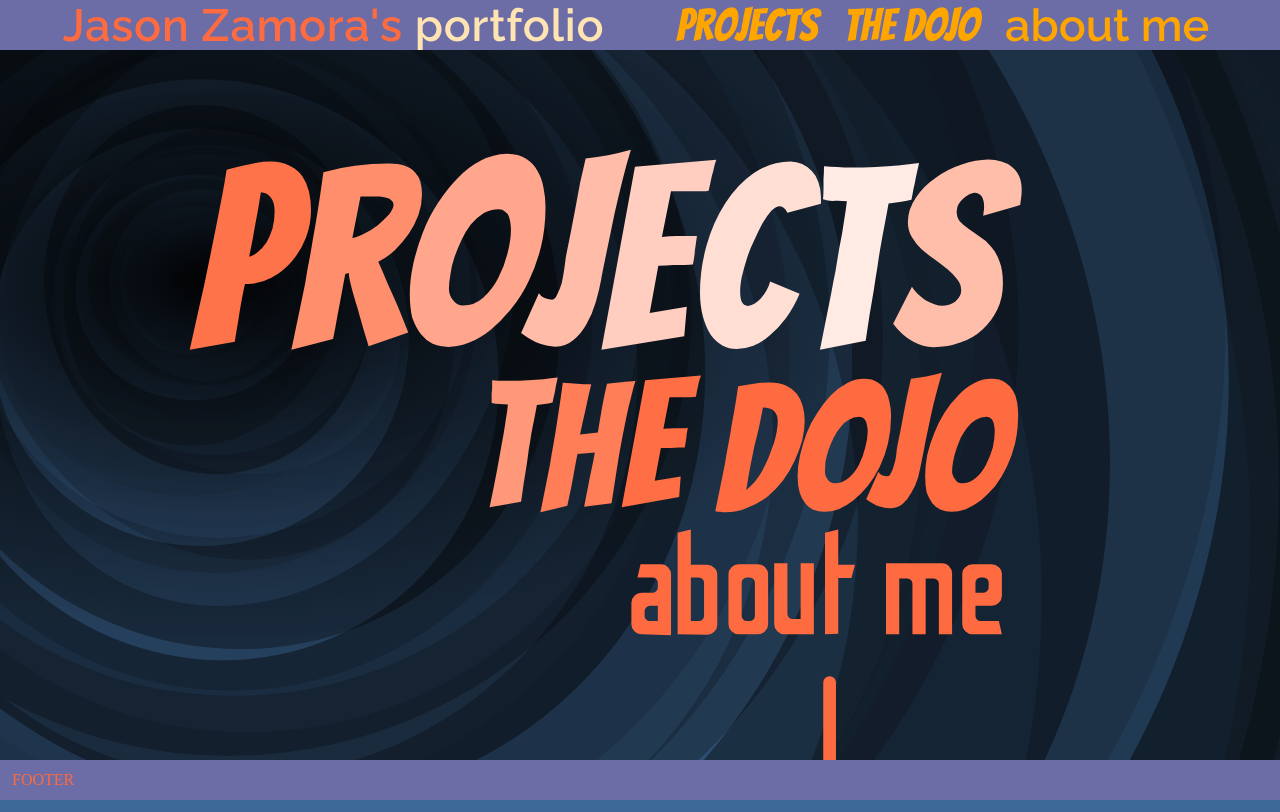
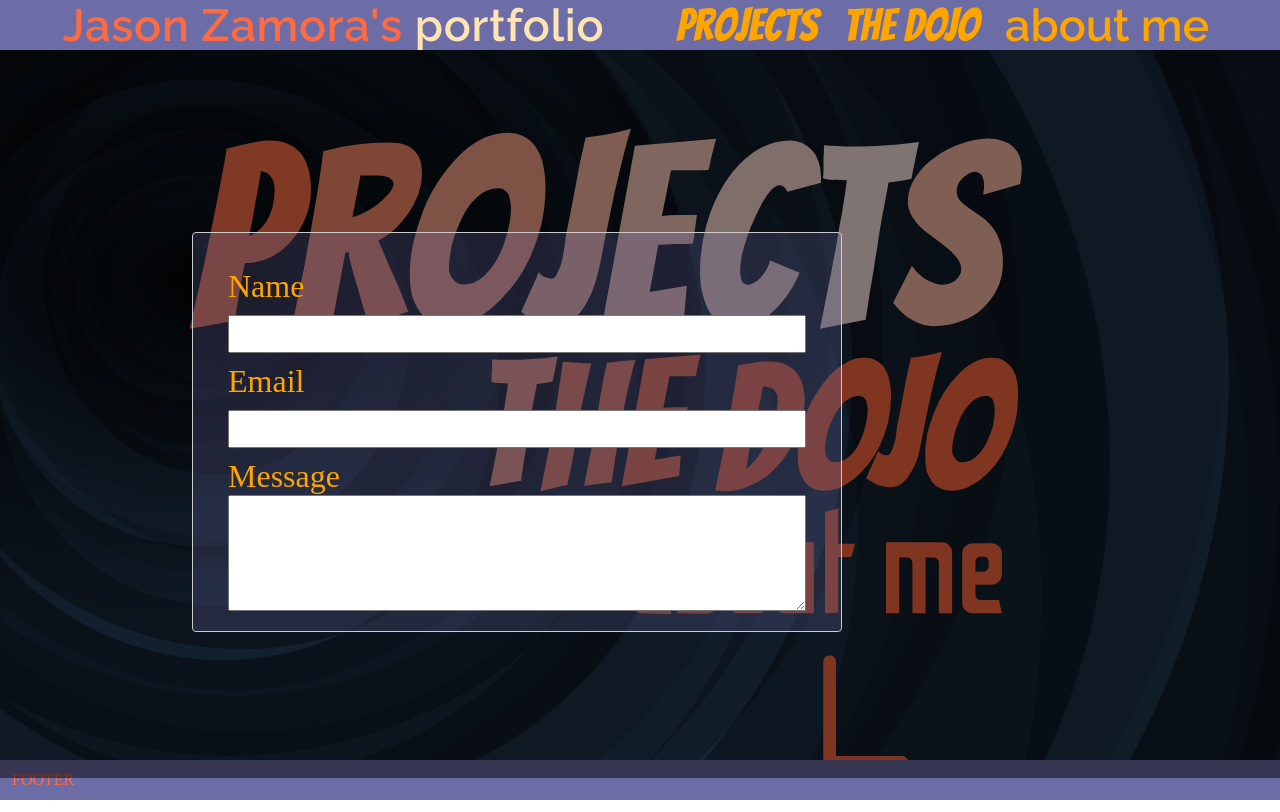
Before and after one commit to GSdaBlessedFist/Portfolio_version2, a React (Create React App) app: page / in a window 1280 px wide. Built offline with nearby package versions, Linux system fonts and the light colour scheme.

Commit message:
1)Fixed the email setup...NEXT::  preserveAspectRatio for funnels bg

```diff
--- a/package.json
+++ b/package.json
@@ -3,14 +3,17 @@
   "version": "0.1.0",
   "private": true,
   "dependencies": {
+    "@emailjs/browser": "^3.6.2",
     "@testing-library/jest-dom": "^5.16.2",
     "@testing-library/react": "^12.1.3",
     "@testing-library/user-event": "^13.5.0",
+    "dotenv": "^16.0.1",
     "fibers": "^5.0.1",
     "gsap": "^3.9.1",
     "react": "^17.0.2",
     "react-anchor-link-smooth-scroll": "^1.0.12",
     "react-dom": "^17.0.2",
+    "react-modal": "^3.15.1",
     "react-router-dom": "^6.2.2",
     "react-scripts": "5.0.0"
   },
--- /dev/null
+++ b/src/components/Contact.js
@@ -0,0 +1,32 @@
+import React, { useRef } from 'react';
+import emailjs from '@emailjs/browser';
+import "./contact.scss";
+
+export default function Contact(){
+  const form = useRef();
+
+
+
+  const sendEmail = (e) => {
+    e.preventDefault();
+
+    emailjs.sendForm(process.env.REACT_APP_EMAILJS_SERVICE_ID, process.env.REACT_APP_EMAILJS_TEMPLATE_ID, form.current, process.env.REACT_APP_EMAILJS_PUBLIC_KEY)
+      .then((result) => {
+          console.log(result.text);
+      }, (error) => {
+          console.log(error.text);
+      });
+  };
+
+  return (
+  	<form ref={form} onSubmit={sendEmail}>
+	    <label>Name</label>
+	    <input type="text" name="user_name" />
+	    <label>Email</label>
+	    <input type="email" name="user_email" />
+	    <label>Message</label>
+	    <textarea name="message" />
+	    <input id="sendButton" type="submit" value="Send" />
+	</form>
+  )
+};
--- a/src/components/FooterBar.js
+++ b/src/components/FooterBar.js
@@ -1,4 +1,5 @@
 import "./footerBar.scss";
+// eslint-disable-next-line
 import gsap from "gsap";
 
 export default function FooterBar(){
--- a/src/components/Funnel.js
+++ b/src/components/Funnel.js
@@ -48,7 +48,7 @@ export default function Funnel(){
   },[])
   const funnelBGcolor = getComputedStyle(document.documentElement).getPropertyValue("--bg");
 	return <>
-    <svg version="1.1" id="funnels"  viewBox="0 0 1920 1080">
+    <svg version="1.1" id="funnels"  viewBox="0 0 1920 1080" preserveAspectRatio="xMinYMax ">
       <defs>
         <radialGradient id = "funnelBGgradient" cx = "17%" cy = "32%" r = "50%">
             <stop stopColor = "black" offset = "0%"/>
--- a/src/components/HomePageMenu.js
+++ b/src/components/HomePageMenu.js
@@ -1,9 +1,22 @@
-import {useEffect,useRef} from "react";
+import {useEffect,useState,useRef} from "react";
 import { useNavigate } from "react-router-dom";
 import {gsap} from "gsap";
 import "../routes/homePage.scss"
+import Modal from 'react-modal';
+import Contact from "./Contact";
+
+Modal.setAppElement('#root');
+
+const primaryMenuColor = getComputedStyle(document.documentElement).getPropertyValue('--menuLetters');
+const bgLightColor = getComputedStyle(document.documentElement).getPropertyValue('--bgLight');
+    //const highlightMenuColor = getComputedStyle(document.documentElement).getPropertyValue('--highlightMenuLetters');
 
 export default function HomePageMenu(){
+
+  const [modalIsOpen, setIsOpen] = useState(true);
+  function openModal() {setIsOpen(true)}
+  function closeModal() {setIsOpen(false)}
+  function afterOpenModal() {return null;}
 
   ///////////////Projects////////////////////////////
   const projectLetterRefs = useRef([]);
@@ -42,8 +55,7 @@ export default function HomePageMenu(){
   //////////////////////////////////////////////////////////
 
   useEffect(()=>{
-    const primaryMenuColor = getComputedStyle(document.documentElement).getPropertyValue('--menuLetters');
-    //const highlightMenuColor = getComputedStyle(document.documentElement).getPropertyValue('--highlightMenuLetters');
+
 
     const projectsAnimation = gsap.timeline()
       .from(projectLetters,{
@@ -245,5 +257,25 @@ export default function HomePageMenu(){
         <path id="email-icon" d="m 128.9,105.5 v 19.8 h 32.5 v -19.8 l -30.6,0.2 14.6,13.3 14.1,-13.3" fill="none" strokeWidth="2.5"/>
 
       </svg>
+      <Modal isOpen={modalIsOpen} onAfterOpen={afterOpenModal} onRequestClose={closeModal} style={{
+        overlay: {
+          backgroundColor: 'rgba(0,0,0,.5)',
+          width: '100%',
+          height: "91vh",
+          position: "absolute",
+          top: "50px"
+        },
+        content: {
+          position: "relative",
+          top: "25%",
+          left:"15%",
+          color: 'lightsteelblue',
+          backgroundColor: 'hsla(240, 25%, 54%,.25)',
+          width: '650px',
+          height: "50vh",
+        }
+      }}>
+        <Contact/>
+      </Modal>
   </>)
 }
--- /dev/null
+++ b/src/components/contact.scss
@@ -0,0 +1,24 @@
+@import "../global";
+
+form{
+	display: flex;
+	flex-direction: column;
+	padding: 15px;
+}
+input{
+	line-height: 2rem;
+	margin: 10px 0px;
+}
+label{
+	font-size: 2rem;
+	color: orange;
+}
+[name="message"]{
+	padding: 20px;
+	@include minorFont;
+	font-size: 2rem;
+}
+#sendButton{
+	margin-top: 20px;
+	background: $bgLight;
+}
--- a/src/components/funnel.scss
+++ b/src/components/funnel.scss
@@ -5,7 +5,7 @@
 	background-blend-mode: normal;
 }
 #funnels {
-	width: 100%;
+	width:100%;
 	position: absolute;
 	top: $navbarHeight;
 	left: 0;
--- a/src/routes/HomePage.js
+++ b/src/routes/HomePage.js
@@ -1,6 +1,7 @@
 import "./homePage.scss";
 import HomePageMenu from "../components/HomePageMenu";
 import Funnel from "../components/Funnel";
+
 
 export default function HomePage(){
 
--- a/src/routes/homePage.scss
+++ b/src/routes/homePage.scss
@@ -4,11 +4,11 @@
 	display: grid;
 	margin: 0px auto;
 	width: 100%;
-	grid-template-rows: 10% auto 10%;
-	grid-template-areas: "space"
+	grid-template-rows: 1fr;
+	/*grid-template-areas: "space"
 						 "menu"
 						 "space";
-	/* border: 5px solid red;*/
+	 border: 5px solid red;*/
 }
 .space{
 	/*background: red;*/
@@ -22,6 +22,7 @@
 }
 #homePageMenu{
 	position: absolute;
+	top: 100px;
 	right: clamp(15%, 18%, 250px);
 	transform-origin: 100% 0%;
 	transform: scale(1.35)
```
Also changed, not shown: 2 other files (tests, documents, lock files or other folders).
